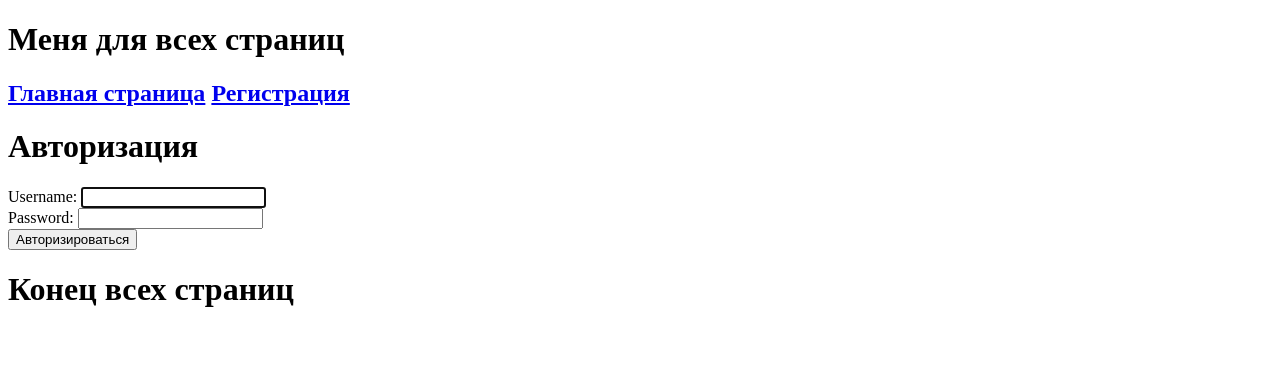
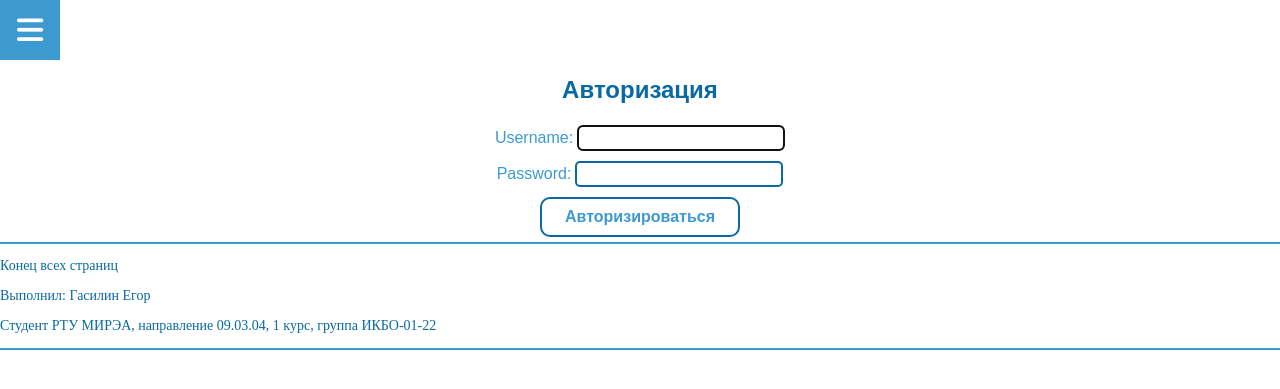
Before and after one commit to GasilinEgor/ProfileSite, a Django app: page /login/ in a window 1280 px wide. Shown: the top 389 px of the page. Run offline with Django 4.2, Linux system fonts and the light colour scheme.

Commit message:
Создание первоначального дизайна для всех страниц

```diff
--- /dev/null
+++ b/static/ProfileSite/css/Footer.css
@@ -0,0 +1,4 @@
+.text {
+    font-size: 14px;
+    color: #0969A2;
+}
--- /dev/null
+++ b/static/ProfileSite/css/Menu.css
@@ -0,0 +1,91 @@
+.buttom {
+    color: white;
+    font-family: Arial;
+    font-size: 20px;
+    display: inline-block;
+    text-decoration: none;
+    padding: 25px 20px;
+    width: 210px;
+    height: 23px;
+    text-align: center;
+    vertical-align: middle;
+    border-bottom: 2px solid #0969A2;
+}
+
+
+.menu {
+    display: block;
+    list-style-type: none;
+    width: 250px;
+    height: 100%;
+    background-color: #3D9AD1;
+    border-radius: 0px 10px 0px 0px;
+    position: relative;
+    left: -250px;
+    bottom: -60px;
+    transition: left 0.5s ease;
+}
+
+
+h3 {
+    color: white;
+    font-family: Arial;
+    font-size: 26px;
+    display: inline-block;
+    text-decoration: none;
+    padding: 15px 20px;
+    margin: 10px 0px;
+    text-align: center;
+    vertical-align: middle;
+    -webkit-text-stroke: 1px #0969A2;
+}
+
+
+.main {
+    color: white;
+    width: 250px;
+    text-align: center;
+    vertical-align: middle;
+    border-bottom: 2px solid #0969A2;
+    font-family: Arial;
+    -webkit-text-stroke: 1px #0969A2;
+    margin: 0px;
+    padding: 20px 0px 20px 0px;
+}
+
+
+body {
+    margin: 0px;
+}
+
+
+.icon {
+    width: 60px;
+    height: 60px;
+    background-color: #3D9AD1;
+    text-align: center;
+    vertical-align: middle;
+    display: inline-block;
+    padding: 15px;
+    font-size: 30px;
+    color: black;
+    position: absolute;
+    top: 0px;
+    left: 0px;
+
+}
+
+
+a {
+    text-decoration: none;
+}
+
+
+.menuButton {
+    position: relative;
+    width: 60px;
+    height: 60px;
+    background-color: #3D9AD1;
+    vertical-align: top;
+    border: 0px;
+}
--- /dev/null
+++ b/static/ProfileSite/css/registration/login.css
@@ -0,0 +1,52 @@
+h1 {
+    width: 100%;
+    text-align: center;
+    color: #0969A2;
+    font-size: 24px;
+    font-family: Arial;
+}
+
+
+footer {
+    border-top: 2px solid #3D9AD1;
+    border-bottom: 2px solid #3D9AD1;
+}
+
+
+form {
+    width: 100%;
+    text-align: center;
+}
+
+label {
+    font-size: 16px;
+    font-family: Arial;
+    color: #3D9AD1;
+}
+
+input {
+    border: 2px solid #0969A2;
+    border-radius: 5px;
+    width: 200px;
+    height: 20px;
+    margin: 5px 0px 5px 0px;
+}
+
+
+.authinput {
+    background-color: white;
+    border: 2px solid #0969A2;
+    border-radius: 10px;
+    font-size: 16px;
+    font-family: Arial;
+    color: #3D9AD1;
+    width: 200px;
+    height: 40px;
+    font-weight: bold;
+}
+
+
+footer {
+    border-top: 2px solid #3D9AD1;
+    border-bottom: 2px solid #3D9AD1;
+}
--- a/templates/Footer.html
+++ b/templates/Footer.html
@@ -1,6 +1,10 @@
 <!DOCTYPE html>
 <html lang="en">
+{% load static %}
+<link rel="stylesheet" href="{% static "ProfileSite/css/Footer.css" %}">
 <body>
-<h1>Конец всех страниц</h1>
+<p class="text">Конец всех страниц</p>
+<p class="text">Выполнил: Гасилин Егор</p>
+<p class="text">Студент РТУ МИРЭА, направление 09.03.04, 1 курс, группа ИКБО-01-22</p>
 </body>
 </html>
--- a/templates/Menu.html
+++ b/templates/Menu.html
@@ -1,17 +1,40 @@
 <!DOCTYPE html>
 <html lang="en">
+{% load static %}
+<link rel="stylesheet" href="{% static "ProfileSite/css/Menu.css"%}">
+<link rel="script" href="{% static 'ProfileSite/js/Menu.js' %}">
+<link rel="stylesheet" href="https://use.fontawesome.com/releases/v6.2.0/css/all.css">
+<style>
+</style>
 <body>
-<h1>Меня для всех страниц</h1>
+<div>
+    <button id="myButton" class="menuButton"><i class="fa-solid fa-bars" style="color: white; font-size: 30px"></i></button>
+</div>
+<div class="menu" id="myDiv" style="position: absolute; left: -250px">
+<h1 class="main">Меню</h1>
 {% if user.is_authenticated %}
-    <h2>
-        <a href="/">Главная страница</a>
-        <a href="/logout">Выйти</a>
+    <h2 style="margin: 0px 0px 20px 0px">
+        <a href="/" class="buttom">Главная страница</a>
+        <a href="/logout" class="buttom">Выйти</a>
     </h2>
 {% else %}
-    <h2>
-        <a href="/">Главная страница</a>
-        <a href="/login">Регистрация</a>
+    <h2 style="margin: 0px 0px 20px 0px">
+        <a href="/" class="buttom">Главная страница</a>
+        <a href="/login" class="buttom">Регистрация</a>
     </h2>
 {% endif %}
+</div>
+<script>
+    var button = document.getElementById("myButton");
+    var div = document.getElementById("myDiv");
+
+    button.onclick = function() {
+      if (div.style.left === "-250px") {
+        div.style.left = "0";
+      } else {
+        div.style.left = "-250px";
+      }
+    };
+  </script>
 </body>
 </html>
--- a/templates/registration/logged_out.html
+++ b/templates/registration/logged_out.html
@@ -2,13 +2,15 @@
 <html lang="en">
 <head>
     <meta charset="UTF-8">
-    <title>Деавторизация</title>
+    <title>Выход из аккаунта</title>
+    {% load static %}
+    <link rel="stylesheet" href="{% static "ProfileSite/css/registration/logged_out.css" %}">
 </head>
 <header>
     {% include 'Menu.html' %}
 </header>
 <body>
-<p>Вы вешли из аккаунта</p>
+<p class="mes">Вы успешно вышли из аккаунта! Возращайте скорее :)</p>
 </body>
 <footer>
     {% include 'Footer.html' %}
--- a/templates/registration/login.html
+++ b/templates/registration/login.html
@@ -3,17 +3,19 @@
 <head>
     <meta charset="UTF-8">
     <title>Авторизация</title>
+    {% load static %}
+    <link rel="stylesheet" href= "{% static "ProfileSite/css/registration/login.css" %}">
 </head>
 <header>
     {% include 'Menu.html' %}
 </header>
 <body>
     <h1>Авторизация</h1>
-    <form action="/login/" method="POST" >
+    <form action="/login/" method="POST">
         {% csrf_token %}
         {{ form.username.label_tag }} {{ form.username }}<br>
         {{ form.password.label_tag }} {{ form.password }}<br>
-        <input type="submit" value="Авторизироваться">
+        <input type="submit" value="Авторизироваться" class="authinput">
     </form>
 
     {%if errors%}
```
Also changed, not shown: main/forms.py (+11 -9 lines), static/ProfileSite/css/index.css (added, +13 -0 lines), static/ProfileSite/css/registration/logged_out.css (added, +13 -0 lines), static/ProfileSite/js/Menu.js (added, +9 -0 lines), templates/index.html (+6 -2 lines), 1 other file.
